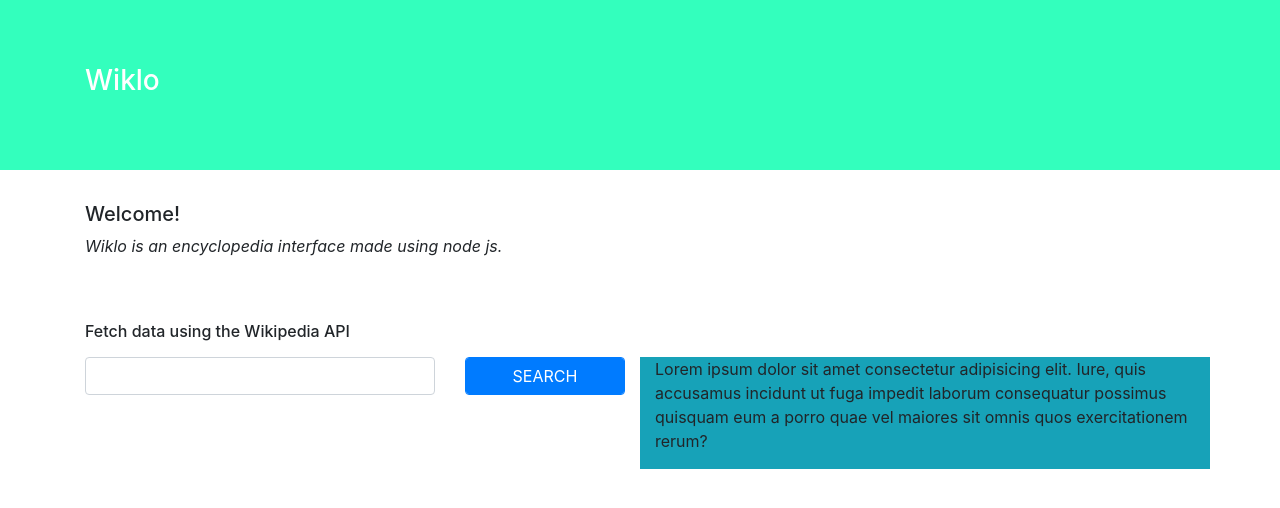
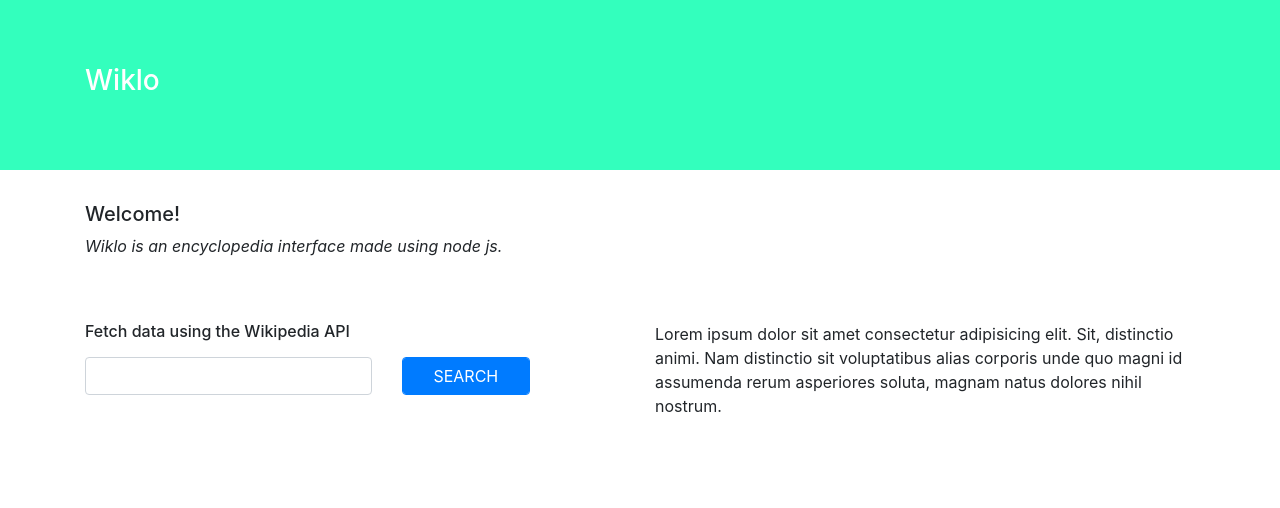
Before and after one commit to bandydos/wiklo-node, a website: page public/index.html in a window 1280 px wide. Drawn offline with nearby package versions, Linux system fonts and the light colour scheme.

Commit message:
Frontend update

```diff
--- a/public/index.html
+++ b/public/index.html
@@ -24,11 +24,13 @@
         </div>
         <div class="row mt-5">
             <div class="col-6">
+                <div class="row">
+                    <div class="col-10">
                         <h6>Fetch data using the Wikipedia API</h6>
                     </div>
                 </div>
                 <div class="row mt-2">
-            <div class="col-6">
+                    <div class="col-10">
                         <div class="row">
                             <div class="col-8">
                                 <input type="text" id="input-search" class="form-control">
@@ -38,10 +40,12 @@
                             </div>
                         </div>
                     </div>
-            <div class="col-6 bg-info">
-                <p>Lorem ipsum dolor sit amet consectetur adipisicing elit. Iure, quis accusamus incidunt ut fuga
-                    impedit laborum consequatur possimus quisquam eum a porro quae vel maiores sit omnis quos
-                    exercitationem rerum?</p>
+                </div>
+            </div>
+            <div class="col-6">
+                Lorem ipsum dolor sit amet consectetur adipisicing elit. Sit, distinctio animi. Nam distinctio sit
+                voluptatibus alias corporis unde quo magni id assumenda rerum asperiores soluta, magnam natus dolores
+                nihil nostrum.
             </div>
         </div>
     </div>
```
Lines whose indentation alone changed are shown as unchanged.
